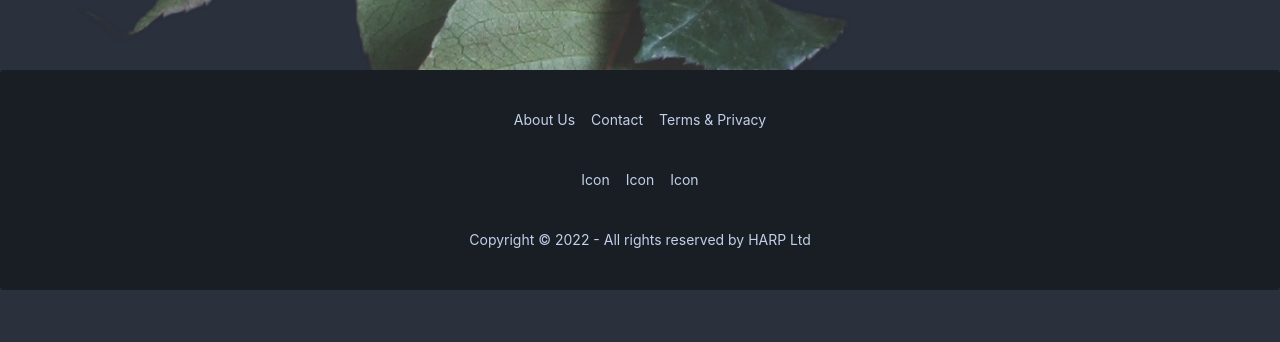
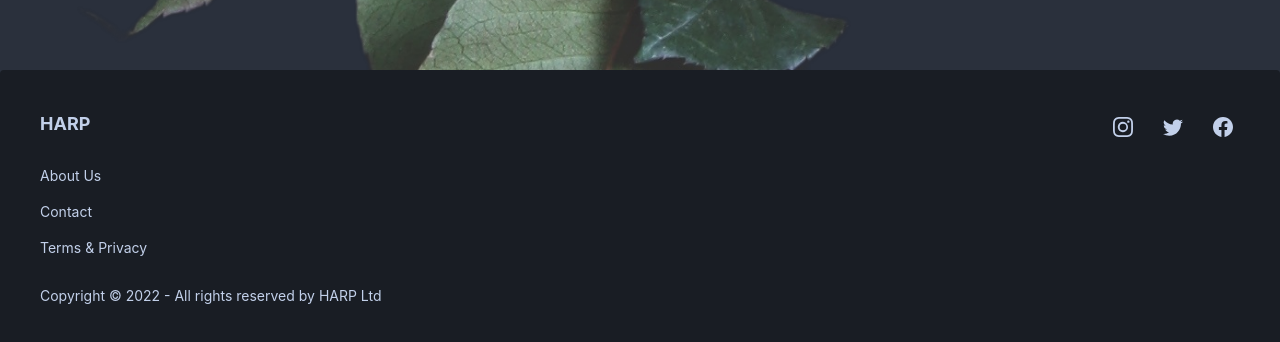
Before and after one commit to Miacarmen/harp, a React (Create React App) app in the folder client/: page / in a window 1280 px wide. Shown: the part 2058-2400 px from the top of the page. Before the commit the page ends 2348 px from the top, so only its background shows below. Built offline with nearby package versions, Linux system fonts and the light colour scheme.

Commit message:
footer styled, social icons added

```diff
--- a/client/package.json
+++ b/client/package.json
@@ -8,6 +8,7 @@
     "daisyui": "^2.38.0",
     "react": "^18.2.0",
     "react-dom": "^18.2.0",
+    "react-icons": "^4.6.0",
     "react-responsive-carousel": "^3.2.23",
     "react-router-dom": "^6.4.3",
     "react-scripts": "5.0.1",
--- a/client/src/components/Footer/Footer.js
+++ b/client/src/components/Footer/Footer.js
@@ -1,28 +1,29 @@
-import React from 'react'
+import React from 'react';
+import { BsInstagram, BsTwitter, BsFacebook } from 'react-icons/bs';
 
-// Connect links
+// TO-DO: Connect links
 // add social icons
 // connect icons to page links
 const Footer = () => {
   return (
-    <footer className="footer footer-center p-10 bg-base-200 text-base-content rounded absolute">
-  <div className="grid grid-flow-col gap-4">
-    <p className="link link-hover">About Us</p>
-    <p className="link link-hover">Contact</p>
-    <p className="link link-hover">Terms & Privacy</p>
-  </div>
-  <div>
-    <div className="grid grid-flow-col gap-4">
-      <p>Icon</p>
-      <p>Icon</p>
-      <p>Icon</p>
-    </div>
-  </div>
-  <div>
-    <p>Copyright © 2022 - All rights reserved by HARP Ltd</p>
-  </div>
-</footer>
-  )
-}
+    <footer className='footer grid grid-flow-col p-10  justify-between bg-base-200 text-base-content rounded absolute'>
+      <div className='grid col-span-2 gap-4 '>
+        <p className='text-lg font-bold pb-3'>HARP</p>
+        <p className='link link-hover'>About Us</p>
+        <p className='link link-hover'>Contact</p>
+        <p className='link link-hover'>Terms & Privacy</p>
+        <p className='pt-3'>Copyright © 2022 - All rights reserved by HARP Ltd</p>
+      </div>
 
-export default Footer
+      <div>
+        <div className='col-span-2 sm:grid sm:grid-flow-col sm:gap-4 place-content-end'>
+          <BsInstagram style={{ margin: "7px", width: "20px", height: "20px" }} />
+          <BsTwitter style={{ margin: "7px", width: "20px", height: "20px" }} />
+          <BsFacebook style={{ margin: "7px", width: "20px", height: "20px" }} />
+        </div>
+      </div>
+    </footer>
+  );
+};
+
+export default Footer;
```
Also changed, not shown: 1 other file (tests, documents, lock files or other folders).
